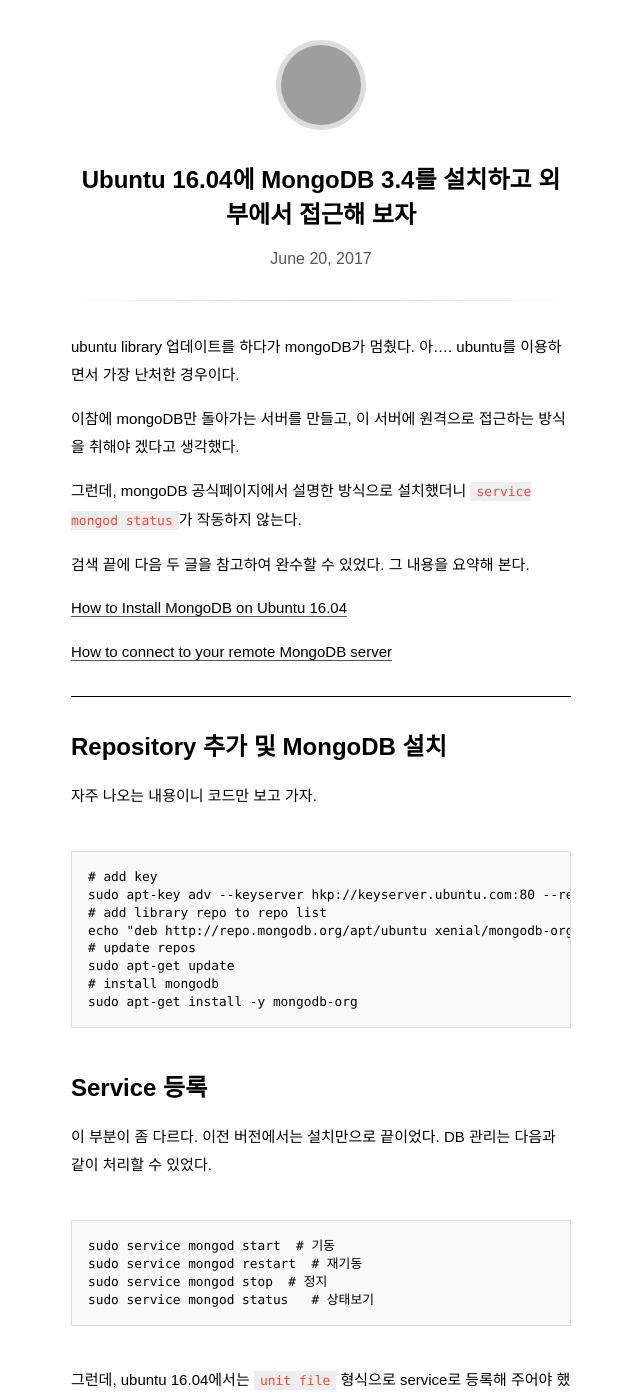
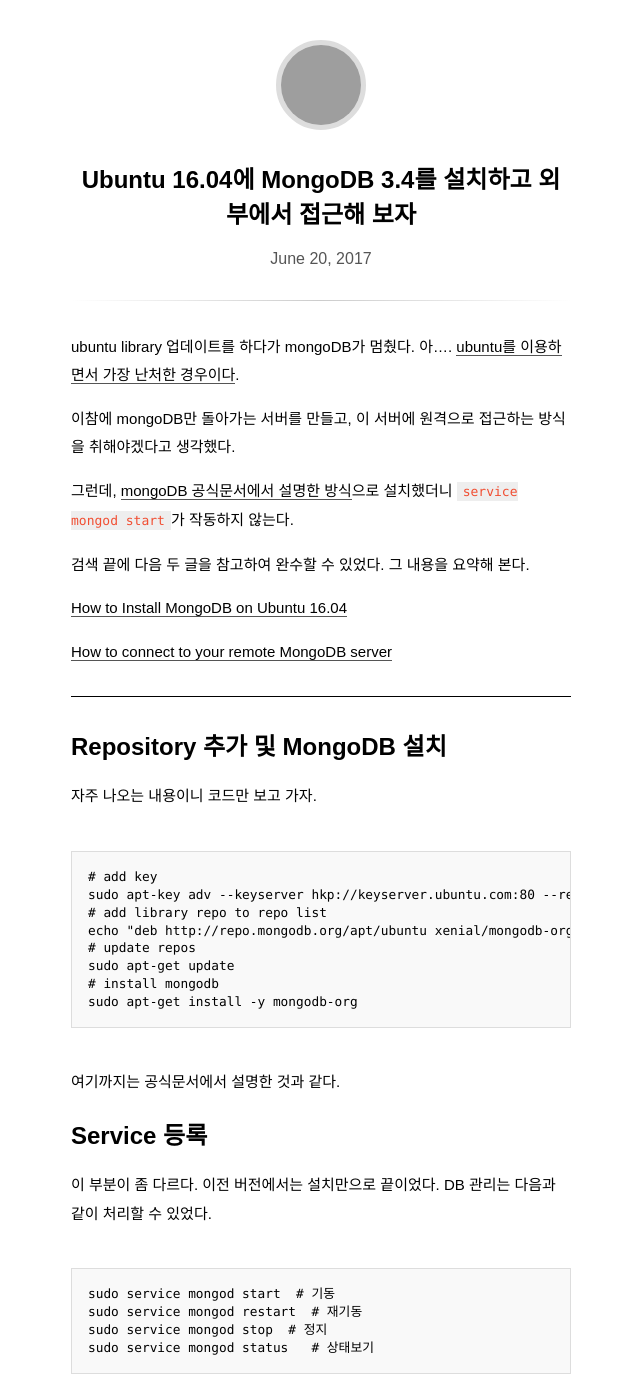
Before and after one commit to pinedance/blog, a Jekyll site: the page built from _posts/2017/01-06/2017-06-20-mongoDB-on-ubuntu.md, in a window 1280 px wide and 1400 px high. Shown: the whole window, without its empty margins (319-959 px from the left). Built offline with Jekyll 4.4.1, drawn with Linux system fonts in a browser that asks for light colours; some web fonts are replaced; comment, search, counter and statistics services are not loaded; some of the changed text lies outside the part shown; grey boxes are pictures that could not be loaded.

Commit message:
add now posts

````diff
--- a/_posts/2017/01-06/2017-06-20-mongoDB-on-ubuntu.md
+++ b/_posts/2017/01-06/2017-06-20-mongoDB-on-ubuntu.md
@@ -5,11 +5,11 @@
 ---
 
 
-ubuntu library 업데이트를 하다가 mongoDB가 멈췄다. 아.... ubuntu를 이용하면서 가장 난처한 경우이다.
+ubuntu library 업데이트를 하다가 mongoDB가 멈췄다. 아.... [ubuntu를 이용하면서 가장 난처한 경우이다](http://pinedance.github.io/blog/2017/06/19/web-and-my-own-server).
 
-이참에 mongoDB만 돌아가는 서버를 만들고, 이 서버에 원격으로 접근하는 방식을 취해야 겠다고 생각했다.
+이참에 mongoDB만 돌아가는 서버를 만들고, 이 서버에 원격으로 접근하는 방식을 취해야겠다고 생각했다.
 
-그런데, mongoDB 공식페이지에서 설명한 방식으로 설치했더니 `service mongod status`가 작동하지 않는다.
+그런데, [mongoDB 공식문서에서 설명한 방식](https://docs.mongodb.com/manual/tutorial/install-mongodb-on-ubuntu/)으로 설치했더니 `service mongod start`가 작동하지 않는다.
 
 검색 끝에 다음 두 글을 참고하여 완수할 수 있었다. 그 내용을 요약해 본다.
 
@@ -34,6 +34,7 @@
 sudo apt-get install -y mongodb-org
 ```
 
+여기까지는 공식문서에서 설명한 것과 같다.
 
 # Service 등록
 
@@ -46,7 +47,7 @@
 sudo service mongod status   # 상태보기
 ```
 
-그런데, ubuntu 16.04에서는 `unit file` 형식으로 service로 등록해 주어야 했다. 정확히 차이는 잘 모르겠다.
+그런데, ubuntu 16.04에서는 [`unit file` 형식](http://manpages.ubuntu.com/manpages/zesty/man5/systemd.unit.5.html)으로 service로 등록해 주어야 했다. 정확히 차이는 잘 모르겠다.
 
 방법은 아래와 같다.
 
@@ -149,7 +150,7 @@
 #  bindIp: 127.0.0.1  <- comment out this line
 ```
 
-`security` 부분에 다음과 같이 입력해 둔다.
+조금 아래 `security` 부분에는 다음과 같이 입력해 둔다.
 
 ```
 security:
````
Also changed, not shown: other parts of _posts/2017/01-06/2017-06-20-mongoDB-on-ubuntu.md (+2 -2 lines).
